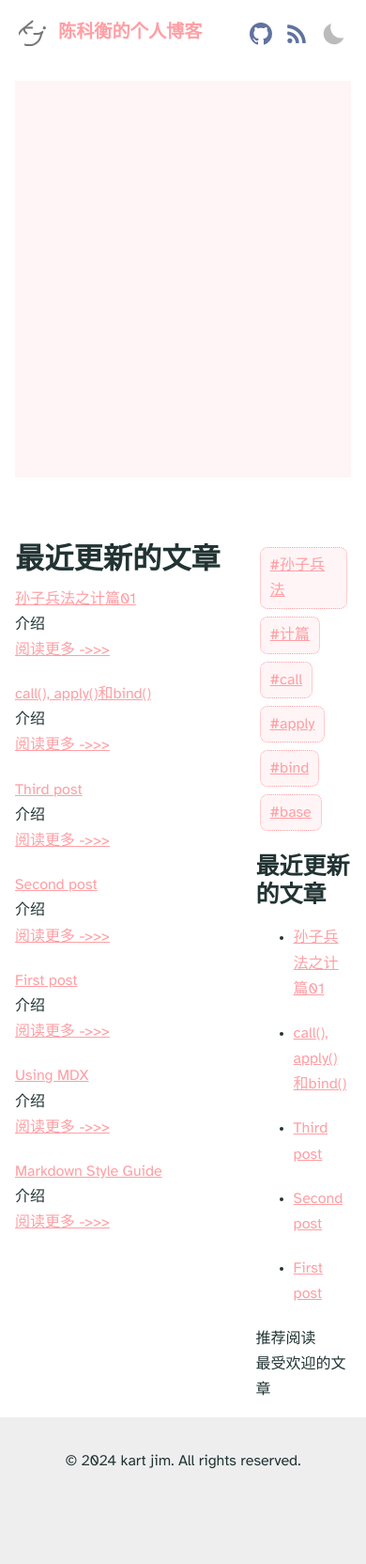
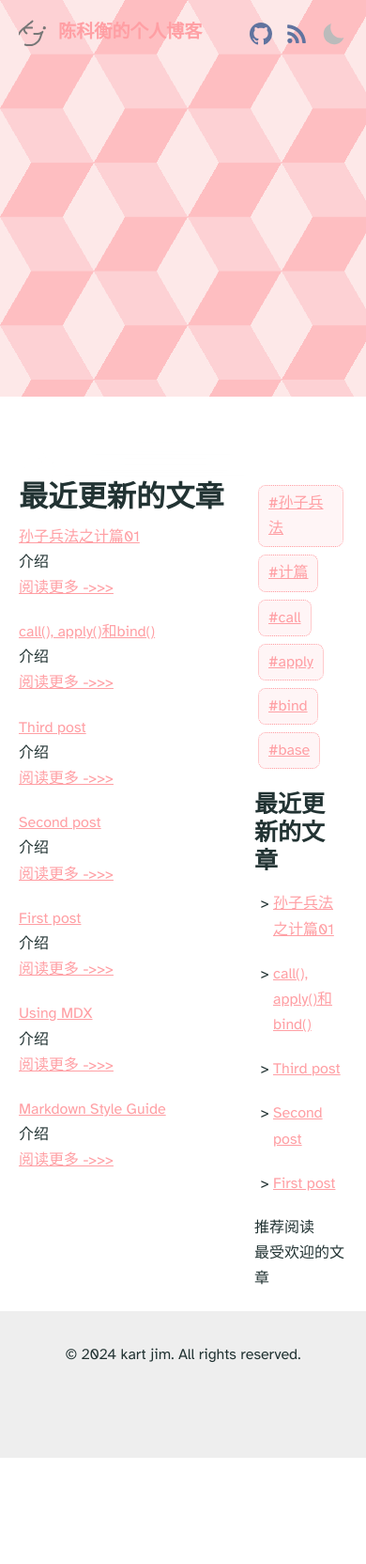
Before and after one commit to can-dy-jack/astro-blog, an Astro site: page / in a window 390 px wide. Shown: the whole page at 94% size. After the commit the page ends 1551 px from the top, so only its background shows below. Built offline with nearby package versions, Linux system fonts and the light colour scheme; Astro itself is replaced by a stand-in of ours.

Commit message:
样式优化

```diff
--- a/src/layouts/BaseLayout.astro
+++ b/src/layouts/BaseLayout.astro
@@ -4,7 +4,7 @@ import Header from "../components/Header.astro";
 import Footer from "../components/Footer.astro";
 import { ViewTransitions } from "astro:transitions";
 import { SITE_TITLE, SITE_DESCRIPTION } from "../consts";
-const { title, des } = Astro.props;
+const { title, des, hasMask = true } = Astro.props;
 
 const titleStr = title ? SITE_TITLE + " | " + title : title;
 const desStr = des ? SITE_DESCRIPTION + " | " + des : SITE_DESCRIPTION;
@@ -89,7 +89,7 @@ const desStr = des ? SITE_DESCRIPTION + " | " + des : SITE_DESCRIPTION;
     <Header />
 
     <main>
-      <div class="mask"></div>
+      {hasMask ? <div class="mask"></div> : ""}
       <slot />
     </main>
     <Footer />
--- a/src/pages/index.astro
+++ b/src/pages/index.astro
@@ -2,64 +2,73 @@
 import { getCollection } from "astro:content";
 import BaseLayout from "../layouts/BaseLayout.astro";
 
-const allblogs = (await getCollection("blog"))
+const allblogs = await getCollection("blog");
 
-const recentBlog = allblogs.sort(
-  (a, b) => b.data.pubDate.valueOf() - a.data.pubDate.valueOf()
-).slice(0, 10);
+const recentBlog = allblogs
+  .sort((a, b) => b.data.pubDate.valueOf() - a.data.pubDate.valueOf())
+  .slice(0, 10);
 
-const recentUpdateBlog = allblogs.sort(
-  (a, b) => {
+const recentUpdateBlog = allblogs
+  .sort((a, b) => {
     let bDate = b.data.updatedDate || b.data.pubDate;
     let aDate = a.data.updatedDate || a.data.pubDate;
     return bDate.valueOf() - aDate.valueOf();
-  }
-).slice(0, 5);
+  })
+  .slice(0, 5);
 
 const uniqueTags = [
   ...new Set(allblogs.map((post) => post.data.tags || []).flat()),
 ];
-
-
 ---
 
-<BaseLayout>
+<BaseLayout hasMask={false}>
   <div class="body">
-    <div class="top"></div>
+    <div class="top fancy-bg"></div>
     <div class="content">
       <div class="mask"></div>
       <div class="list">
         <div class="left">
           <h3>最近更新的文章</h3>
           <div>
-				{recentBlog && recentBlog.map(blog => (
+            {
+              recentBlog &&
+                recentBlog.map((blog) => (
                   <div class="post">
                     <div>
                       <a href={`/blog/${blog.slug}`}>{blog.data.title}</a>
                     </div>
                     <div>介绍</div>
-						<div><a href={`/blog/${blog.slug}`}>{"阅读更多 ->>> "}</a></div>
+                    <div>
+                      <a href={`/blog/${blog.slug}`}>{"阅读更多 ->>> "}</a>
                     </div>
-				))}
+                  </div>
+                ))
+            }
           </div>
         </div>
         <div class="right">
           <div class="fixed">
             <div class="tags">
-					{uniqueTags && uniqueTags.map(tag => (
+              {
+                uniqueTags &&
+                  uniqueTags.map((tag) => (
                     <div class="tag">
                       <a href={`/tags/${tag}`}>#{tag}</a>
                     </div>
-					))}
+                  ))
+              }
             </div>
             <div class="recentUpdateBlog">
               <h4>最近更新的文章</h4>
-					<ul>
-						{recentUpdateBlog && recentUpdateBlog.map(blog => (
+              <ul class="posts">
+                {
+                  recentUpdateBlog &&
+                    recentUpdateBlog.map((blog) => (
                       <li class="post">
                         <a href={`/blog/${blog.slug}`}>{blog.data.title}</a>
                       </li>
-						))}
+                    ))
+                }
               </ul>
             </div>
             <div>推荐阅读</div>
@@ -74,12 +83,38 @@ const uniqueTags = [
   .top {
     background-color: var(--theme-bg);
     height: 50vh;
+    /* background: repeating-linear-gradient(45deg, transparent, transparent 20px, var(--theme-bg) 20px, var(--theme-bg) 40px); */
   }
+  .fancy-bg {
+    --s: 200px; /* control the size */
+    --c1: #febec1;
+    --c2: #fdd1d4;
+    --c3: #fde8e8;
+
+    background:
+      repeating-conic-gradient(from 30deg, #0000 0 120deg, var(--c3) 0 180deg)
+        calc(0.5 * var(--s)) calc(0.5 * var(--s) * 0.577),
+      repeating-conic-gradient(
+        from 30deg,
+        var(--c1) 0 60deg,
+        var(--c2) 0 120deg,
+        var(--c3) 0 180deg
+      );
+    background-size: var(--s) calc(var(--s) * 0.577);
+  }
+  :global(.dark) .fancy-bg {
+    --c1: #7a5c5d;
+    --c2: #776465;
+    --c3: #786d6d;
+  }
+
   .body {
     padding: 0;
     margin: 0;
   }
   .content {
+    padding: 20px;
+    box-sizing: border-box;
   }
   .content .list {
     display: flex;
@@ -109,8 +144,12 @@ const uniqueTags = [
   .content .list .right {
     flex: 3;
   }
+  .posts {
+	padding-left: 20px;
+  }
   .post {
     margin-bottom: 20px;
+	list-style-type: "> ";
   }
   .right .fixed {
     position: sticky;
--- a/src/styles/global.css
+++ b/src/styles/global.css
@@ -4,6 +4,7 @@
   --theme-bg: rgba(255, 159, 164, 0.1);
   --gray: 96, 115, 159;
   --bg: #fff;
+  --bg-op10: rgba(255, 255, 255, 0.1);
   --color: #233;
 
   --accent: #2337ff;
@@ -21,7 +22,8 @@ html {
   color-scheme: light;
 }
 html.dark {
-  --bg: rgb(14, 28, 28);
+  --bg: rgb(34, 34, 34);
+  --bg-op10: rgba(34, 34, 34, 0.1);
   --color: #eee;
   color-scheme: dark;
   --gray-light: 128, 128, 128;
@@ -192,9 +194,6 @@ hr {
   body {
     font-size: 16px;
   }
-  main {
-    padding: 1em;
-  }
 }
 .mask {
   height: 70px;
@@ -203,7 +202,9 @@ hr {
   width: 100%;
   left: 0;
   z-index: 10;
-  background-color: var(--bg);
+  background-color: var(----bg-op10);
+
+  backdrop-filter: saturate(180%) blur(20px);
 }
 
 .sr-only {
@@ -260,3 +261,10 @@ hr {
     width: 100%;
   }
 }
+
+.ripple {
+  background: repeating-linear-gradient(
+    45deg, transparent, transparent 20px,
+    var(--theme-bg) 20px, var(--theme-bg) 40px
+  );
+}
```
Lines whose indentation alone changed are shown as unchanged.
